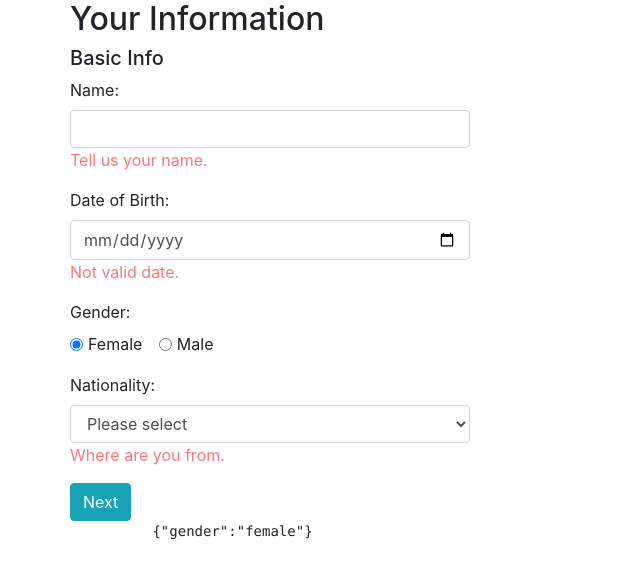
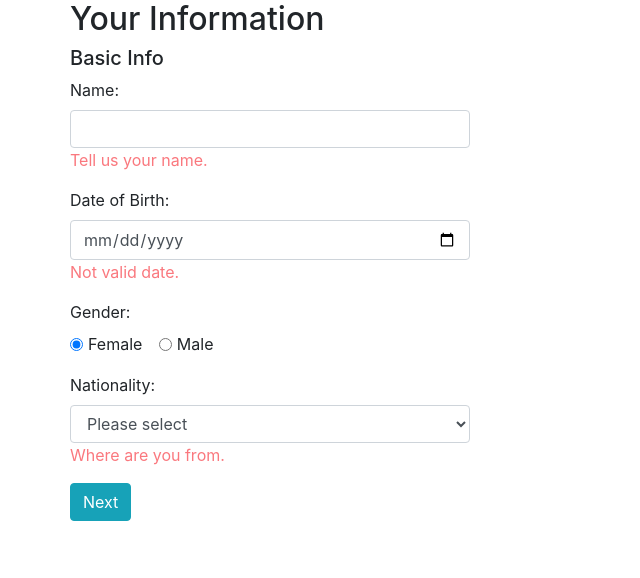
Before and after one commit to limintu/multipage-signup-angularJS, a website: page public/index.html at #/form in a window 1280 px wide. Shown: the whole page, without its empty margins (0-640 px from the left). Drawn offline with nearby package versions, Linux system fonts and the light colour scheme.

Commit message:
remove preview json

```diff
--- a/public/form.html
+++ b/public/form.html
@@ -32,9 +32,7 @@
 }
 </style>
 
-  <!-- </div> -->
-
-    <!-- show our formData as it is being typed -->
-    <pre>
-        {{ user }}
-    </pre>
+<!-- show our formData as it is being typed -->
+<!-- <pre>
+    {{ user }}
+</pre> -->
```
